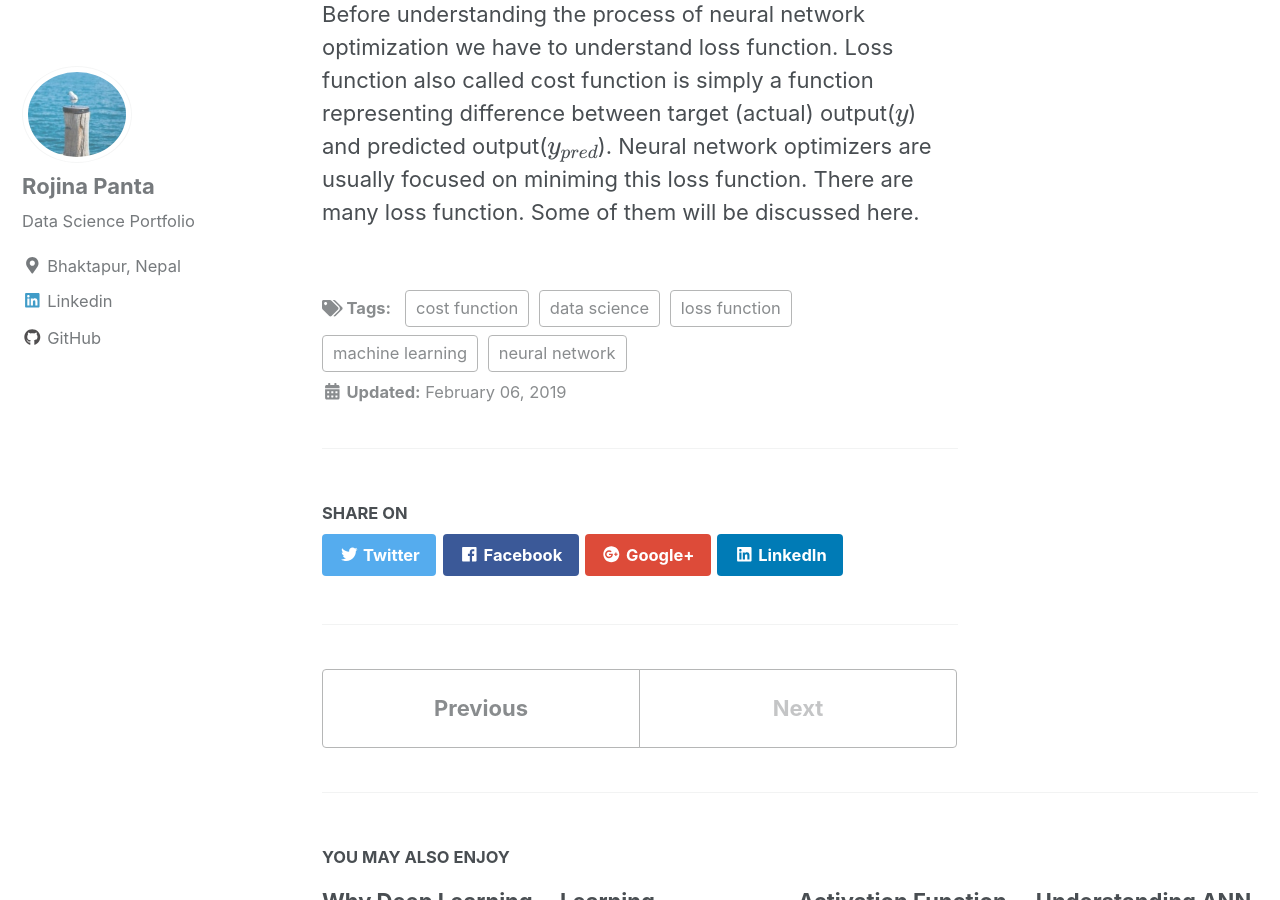
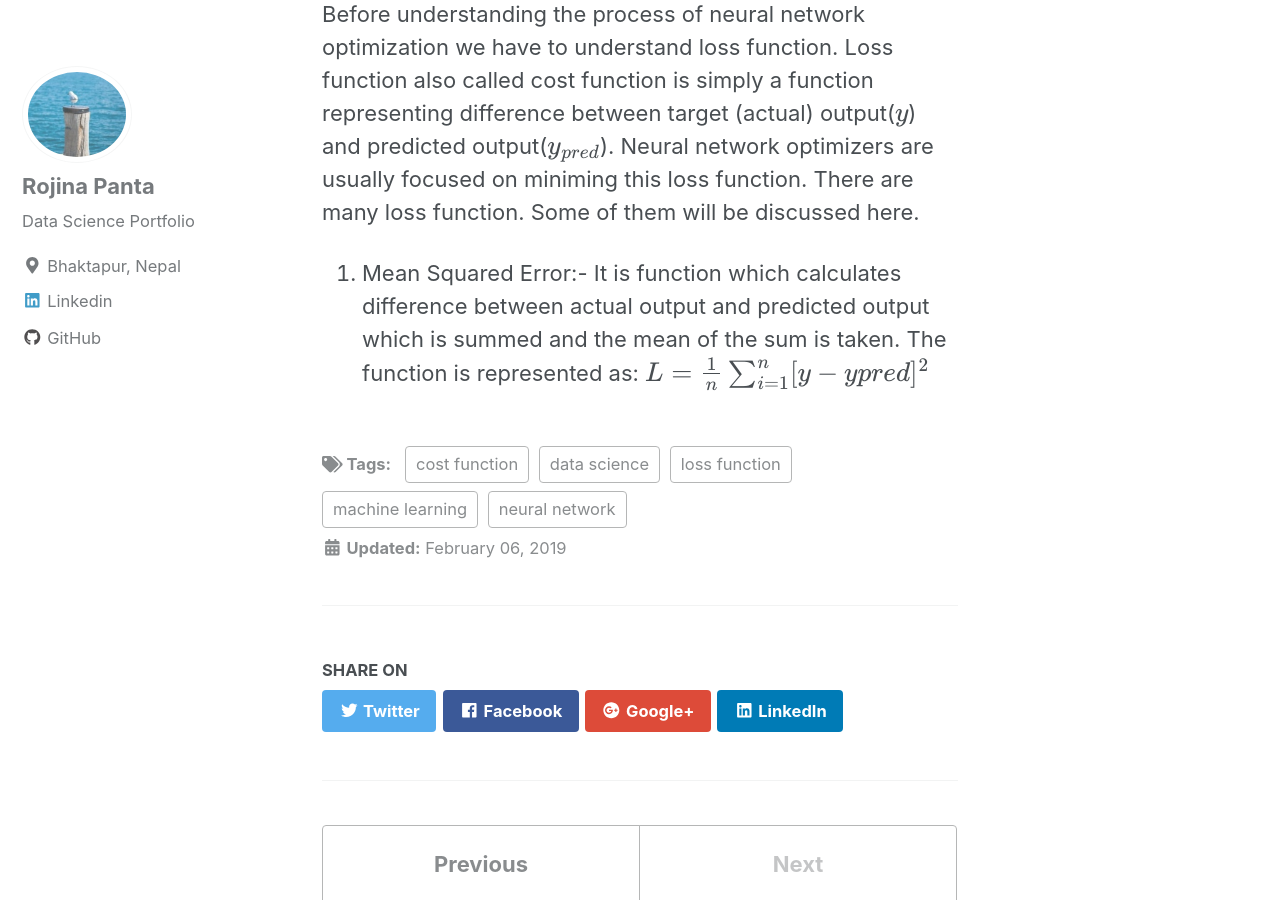
Before and after one commit to Rojina99/Rojina99.github.io, a Jekyll site: the page built from _posts/2019-02-06-loss_function.md, in a window 1280 px wide and 900 px high, scrolled down 702 px. Built offline with Jekyll 4.4.1, drawn with Linux system fonts in a browser that asks for light colours; cached includes are drawn as plain includes; nearby versions of some CDN libraries; formulas are drawn with MathJax 3.

Commit message:
Update 2019-02-06-loss_function.md

```diff
--- a/_posts/2019-02-06-loss_function.md
+++ b/_posts/2019-02-06-loss_function.md
@@ -18,3 +18,7 @@ gallery:
 ---
 
 Before understanding the process of neural network optimization we have to understand loss function. Loss function also called cost function is simply a function representing difference between target (actual) output($$y$$) and predicted output($$y_{pred}$$). Neural network optimizers are usually focused on miniming this loss function. There are many loss function. Some of them will be discussed here.
+
+1. Mean Squared Error:-
+   It is function which calculates difference between actual output and predicted output which is summed and the mean of the sum is taken. The function is represented as:
+   $$ L = \frac{1}{n}\sum_{i=1}^{n}[y-y{pred}]^2$$
```
